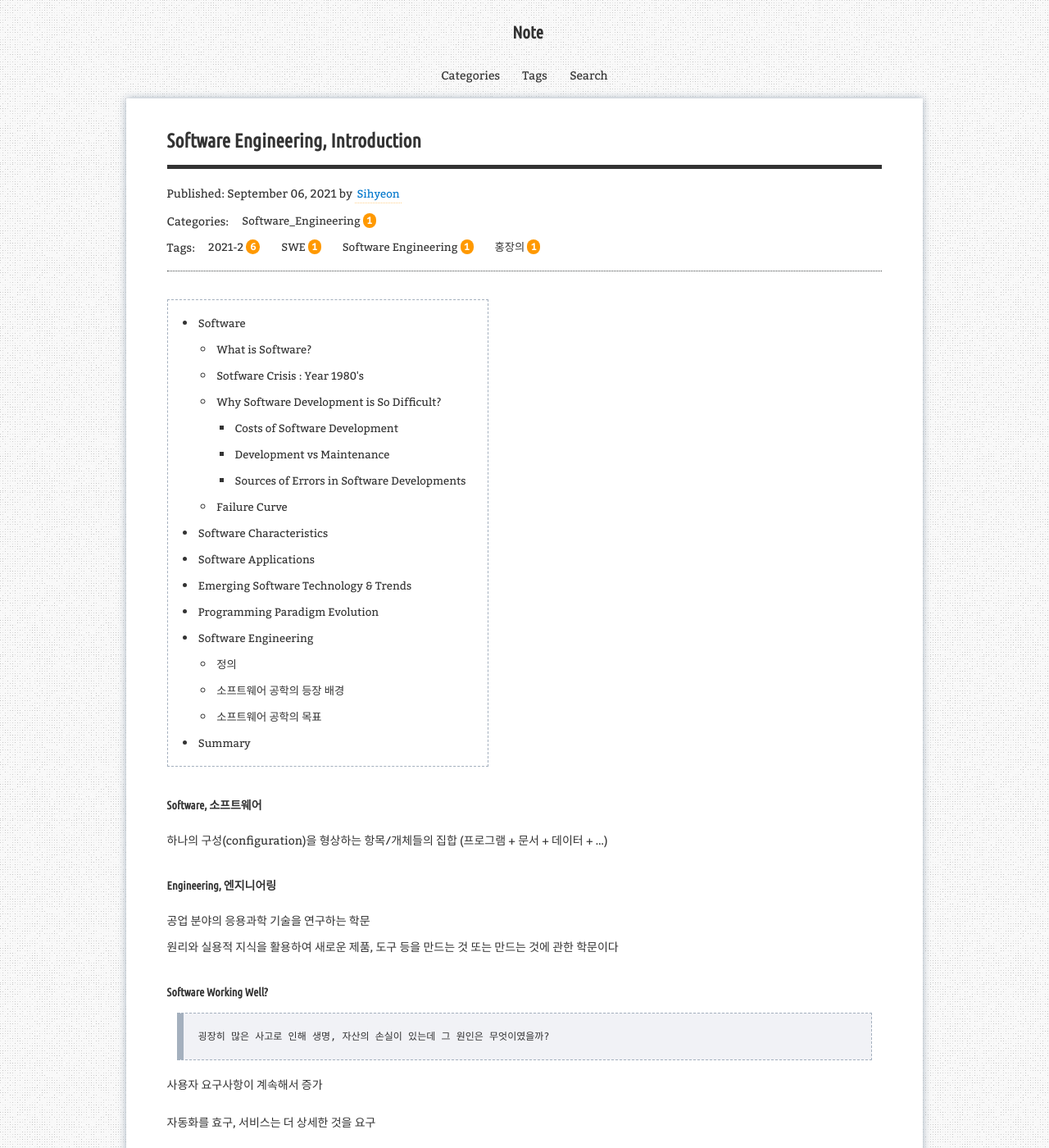
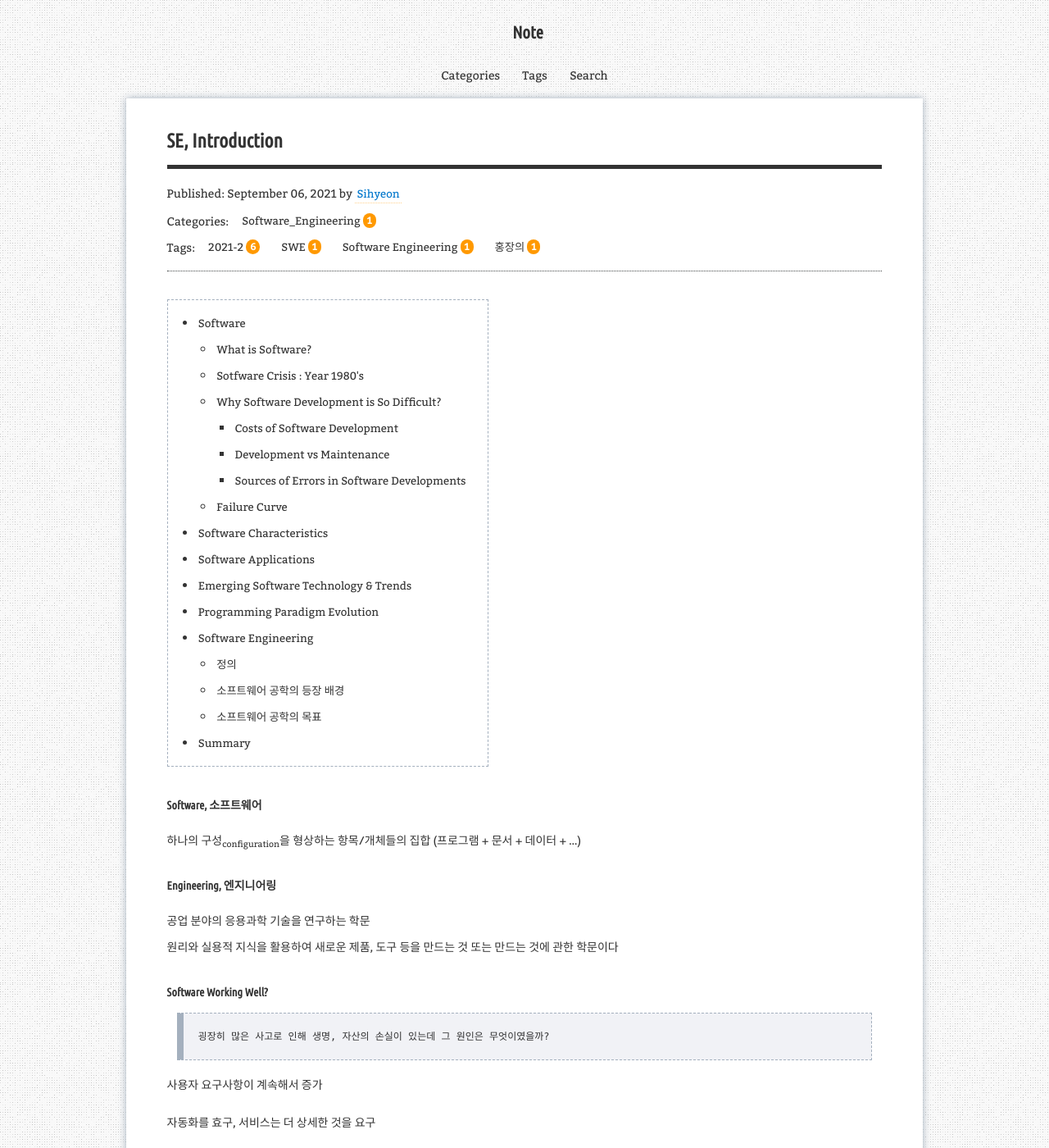
Before and after one commit to aristohyun/aristohyun.github.io, a Jekyll site: the page built from _posts/2021-09-06-SE_01.md, in a window 1280 px wide and 1400 px high. Shown: the whole window at 82% size. Built offline with Jekyll 4.4.1, drawn with Linux system fonts in a browser that asks for light colours; comment, search, counter and statistics services are not loaded.

Commit message:
Update 2021-09-06-SE_01.md

```diff
--- a/_posts/2021-09-06-SE_01.md
+++ b/_posts/2021-09-06-SE_01.md
@@ -1,6 +1,6 @@
 ---
 layout: post
-title: "Software Engineering, Introduction"
+title: "SE, Introduction"
 description: "SWE, 홍장의 교수님"
 categories: [Software_Engineering]
 tags: [2021-2, SWE, Software Engineering, 홍장의]
@@ -14,7 +14,7 @@ redirect_from:
 
 #### Software, 소프트웨어
 
-하나의 구성(configuration)을 형상하는 항목/개체들의 집합 (프로그램 + 문서 + 데이터 + ...)
+하나의 구성<sub>configuration</sub>을 형상하는 항목/개체들의 집합 (프로그램 + 문서 + 데이터 + ...)
 
 #### Engineering, 엔지니어링
 
```
